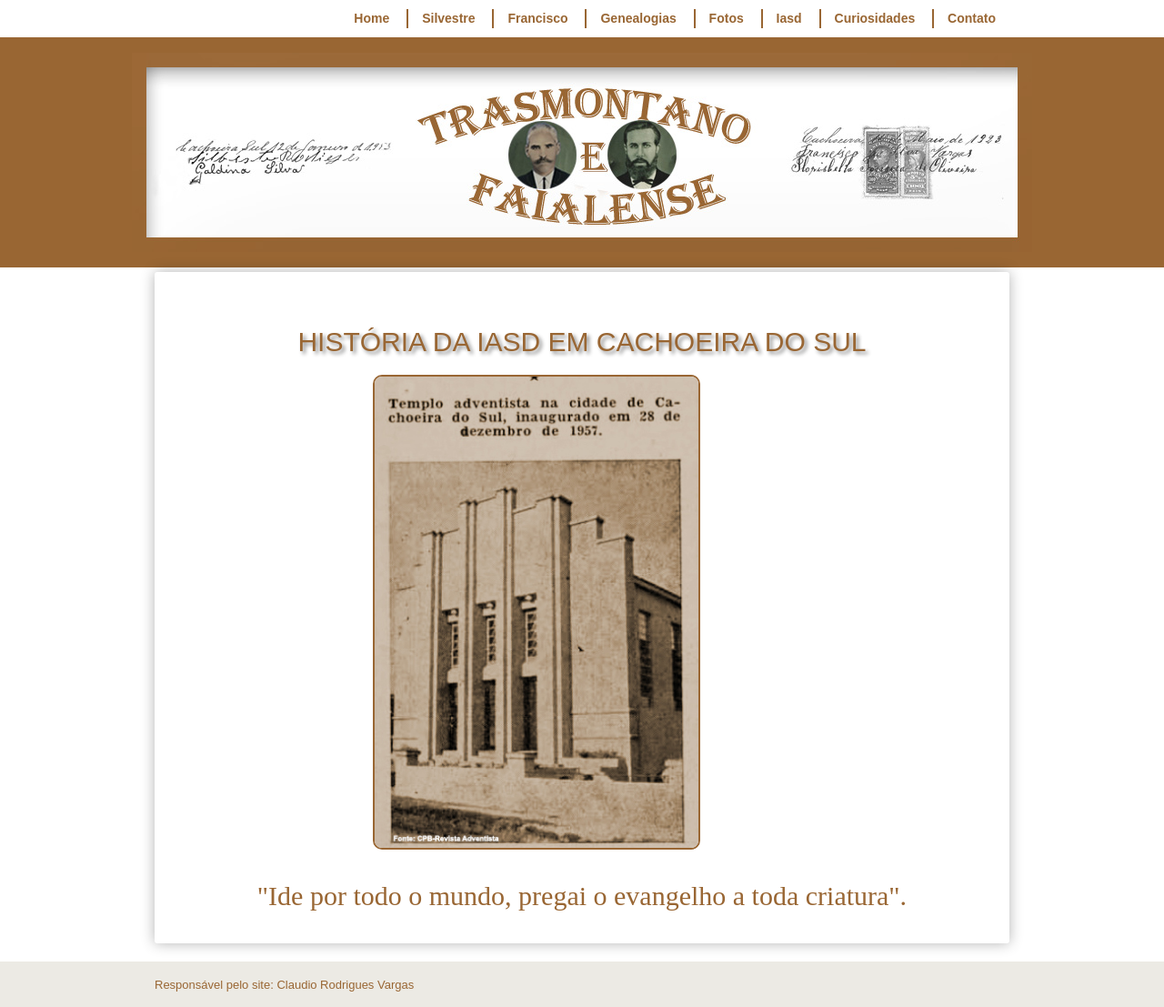
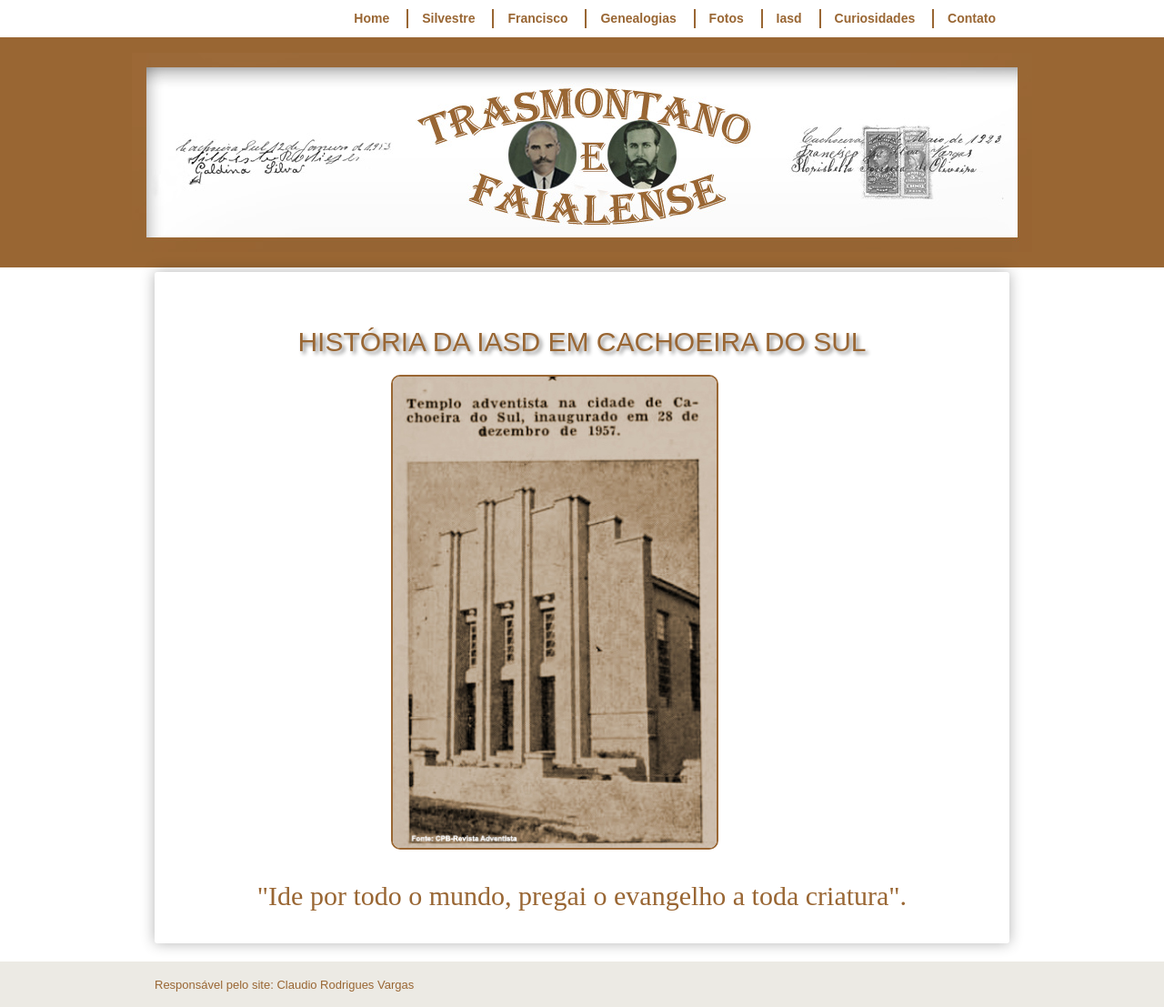
Before and after one commit to claudiovargas1955/claudiovargas1955.github.io, a Jekyll site: the page built from _pages/história-da-iasd-cachoeira.html, in a window 1280 px wide. Shown: the whole page at 91% size. Built offline with Jekyll 4.4.1, drawn with Linux system fonts in a browser that asks for light colours; some web fonts are replaced.

Commit message:
Update história-da-iasd-cachoeira.html

```diff
--- a/_pages/história-da-iasd-cachoeira.html
+++ b/_pages/história-da-iasd-cachoeira.html
@@ -72,11 +72,11 @@ figure.foto-legenda { position: relative;
                     }
 figure.foto-legenda img { width: 40%;
                           height: 50%;
-                          margin-left:220px;
+                          margin-left:240px;
                          }
  figure.foto-legenda figcaption { opacity: 0;
                                   position: absolute;
-                                  margin-left220px;
+                                  margin-left: 240px;
                                   top: 0px;
                                   background-color: rgba(0,0,0, 0.3);
                                   color: white;
```
